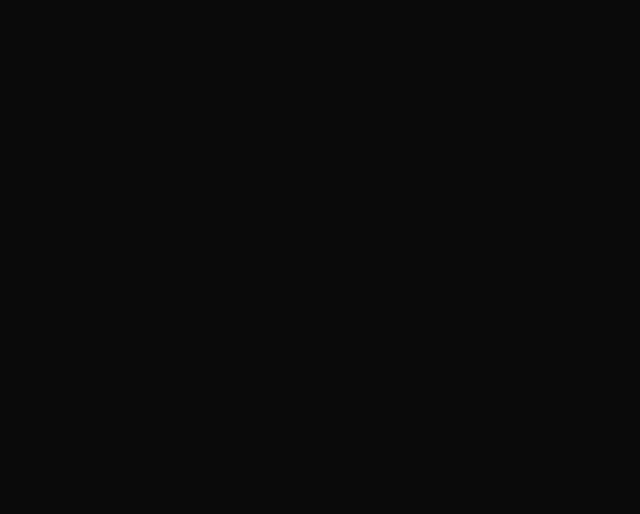
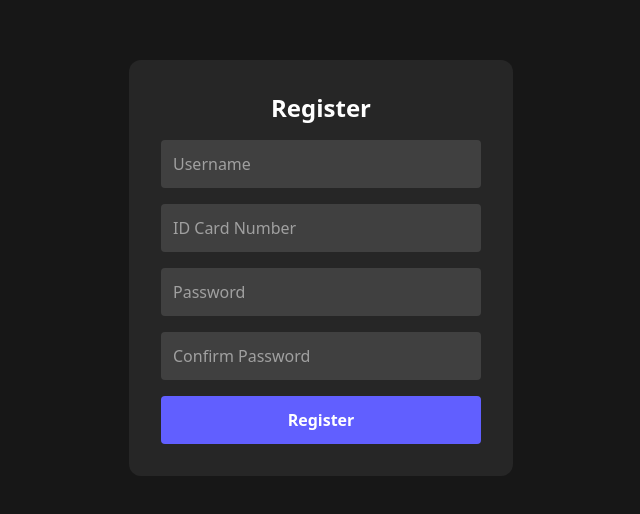
Before and after one commit to Ravi8043/Attendance-Tracker, a React app in the folder frontend/: page /register in a window 1280 px wide. Before the commit this address had no page. Shown: the part 132-646 px from the top of the page, without its empty margins (319-959 px from the left). Built offline with nearby package versions, Linux system fonts and the light colour scheme; the HTML template or start-up script is replaced by a standard one.

Commit message:
login and register pages

```diff
--- a/frontend/src/App.tsx
+++ b/frontend/src/App.tsx
@@ -4,6 +4,7 @@ import { BrowserRouter, Routes, Route } from 'react-router-dom'
 import Login from './pages/Login';
 import Dashboard from './pages/Dashboard';
 import Subject from './pages/Subject';
+import Register from './pages/Register';
 
 function App() {
   return (
@@ -11,6 +12,7 @@ function App() {
     <BrowserRouter>
       <Routes>
         <Route path="/login" element={<Login />} />
+        <Route path="/register" element={<Register />} />
 
         <Route
           path="/"
--- a/frontend/src/pages/Dashboard.tsx
+++ b/frontend/src/pages/Dashboard.tsx
@@ -1,6 +1,8 @@
 import { useEffect, useState } from "react";
 import api from "../api/axios";
 import SubjectCard from "../components/SubjectCard";
+import { useAuth } from "../context/AuthContext";
+import { useNavigate } from "react-router-dom";
 
 type Subject = {
   id: number;
@@ -8,18 +10,23 @@ type Subject = {
   subject_code: string;
 };
 
+type OverAllStats = {
+  present: number;
+  absent: number;
+  total: number;
+  percentage: number;
+};
+
 const Dashboard = () => {
+  const { isAuthenticated } = useAuth();
+  const navigate = useNavigate();
+
   const [subjects, setSubjects] = useState<Subject[]>([]);
-  const [showForm, setShowForm] = useState(false);
-  const [formData, setFormData] = useState({
-    subject_name: "",
-    subject_code: "",
-  });
-  const [loading, setLoading] = useState(false);
+  const [overallStats, setOverallStats] = useState<OverAllStats | null>(null);
 
+  // fetch subjects & stats only if user is logged in
   useEffect(() => {
-    fetchSubjects();
-  }, []);
+    if (!isAuthenticated) return;
 
     const fetchSubjects = async () => {
       try {
@@ -29,89 +36,80 @@ const Dashboard = () => {
         console.error(err);
       }
     };
-//works only for input fields as mentioned in type
-//data sent to the backend
-  const handleChange = (e: React.ChangeEvent<HTMLInputElement>) => {
-    setFormData((prev) => ({
-        ...prev,
-        [e.target.name]: e.target.value,
-    }));
-  };
-//api call to add subject
-  const handleAddSubject = async () => {
-    if (!formData.subject_name || !formData.subject_code) return;
 
+    const fetchOverallStats = async () => {
       try {
-      setLoading(true);
-      await api.post("/api/v1/subjects/", formData);
-      setFormData((prev) => ({
-        ...prev,
-        subject_name: "",
-        subject_code: "",
-      }));
-      setShowForm(false);
-      fetchSubjects();
+        const res = await api.get("/api/v1/attendance/overall-stats/");
+        setOverallStats(res.data);
       } catch (err) {
-      console.error(err);
-    } finally {
-      setLoading(false);
+        console.error("Failed to fetch overall stats", err);
       }
     };
 
+    fetchSubjects();
+    fetchOverallStats();
+  }, [isAuthenticated]);
+
+  // ---- UI ----
+  if (!isAuthenticated) {
+    // Landing view for non-logged-in users
+    return (
+      <div className="flex flex-col items-center justify-center min-h-screen bg-neutral-900 p-4">
+        <h1 className="text-4xl font-bold text-white mb-6 text-center">
+          Welcome to Your Attendance Tracker
+        </h1>
+        <p className="text-neutral-400 mb-8 text-center max-w-md">
+          Track your subjects, attendance, and overall stats all in one place. Please login or register to get started.
+        </p>
+        <div className="flex flex-col sm:flex-row gap-4">
+          <button
+            onClick={() => navigate("/login")}
+            className="px-6 py-3 bg-indigo-500 text-white rounded-lg text-lg font-semibold hover:bg-indigo-600 transition"
+          >
+            Login
+          </button>
+          <button
+            onClick={() => navigate("/register")}
+            className="px-6 py-3 border border-indigo-500 text-indigo-500 rounded-lg text-lg font-semibold hover:bg-indigo-500 hover:text-white transition"
+          >
+            Register
+          </button>
+        </div>
+      </div>
+    );
+  }
+
+  // Authenticated user view
   return (
     <div className="p-6">
       {/* Header */}
       <div className="flex items-center justify-between mb-6">
         <h1 className="text-2xl font-bold">Dashboard</h1>
-
-        <button
-        //if clicked, show form to add subject
-        //if clicked again, hide the form
-          onClick={() => setShowForm(!showForm)}
-          className="bg-indigo-500 hover:bg-indigo-600 text-white px-4 py-2 rounded-md transition"
-        >
-          + Add Subject
-        </button>
       </div>
 
-      {/* Add Subject Form */}
-      {showForm && (
-        <div className="bg-neutral-800 border border-neutral-700 rounded-lg p-4 mb-6">
-          <div className="grid grid-cols-1 md:grid-cols-2 gap-4">
-            <input
-              type="text"
-              name="subject_name"
-              placeholder="Subject Name"
-              value={formData.subject_name}
-              onChange={handleChange}
-              className="bg-neutral-900 border border-neutral-700 text-white p-2 rounded-md focus:outline-none focus:border-indigo-500"
-            />
-
-            <input
-              type="text"
-              name="subject_code"
-              placeholder="Subject Code"
-              value={formData.subject_code}
-              onChange={handleChange}
-              className="bg-neutral-900 border border-neutral-700 text-white p-2 rounded-md focus:outline-none focus:border-indigo-500"
-            />
+      {/* Overall Stats */}
+      {overallStats && (
+        <div className="grid grid-cols-1 md:grid-cols-3 gap-4 mb-8">
+          <div className="bg-neutral-900 border border-neutral-800 rounded-xl p-5">
+            <p className="text-green-400 text-sm">Present</p>
+            <h2 className="text-4xl font-bold text-green-500 mt-2">
+              {overallStats.present}
+            </h2>
           </div>
-
-          <div className="flex gap-3 mt-4">
-            <button
-              onClick={handleAddSubject}
-              disabled={loading}
-              className="bg-indigo-500 hover:bg-indigo-600 px-4 py-2 rounded-md text-white disabled:opacity-50"
-            >
-              {loading ? "Adding..." : "Add Subject"}
-            </button>
-
-            <button
-              onClick={() => setShowForm(false)}
-              className="text-neutral-400 hover:text-white"
-            >
-              Cancel
-            </button>
+          <div className="bg-neutral-900 border border-neutral-800 rounded-xl p-5">
+            <p className="text-red-400 text-sm">Absent</p>
+            <h2 className="text-4xl font-bold text-red-500 mt-2">
+              {overallStats.absent}
+            </h2>
+          </div>
+          <div className="bg-neutral-900 border border-neutral-800 rounded-xl p-5">
+            <p className="text-indigo-400 text-sm">Attendance</p>
+            <h2 className="text-4xl font-bold text-white mt-2">
+              {overallStats.percentage.toFixed(1)}%
+            </h2>
+            <p className="text-neutral-500 text-sm mt-1">
+              Total classes {overallStats.total}
+            </p>
           </div>
         </div>
       )}
--- a/frontend/src/pages/Login.tsx
+++ b/frontend/src/pages/Login.tsx
@@ -1,23 +1,106 @@
+import { useState } from "react";
+import { useNavigate } from "react-router-dom";
 import { login as loginAPI } from "../api/auth";
 import { useAuth } from "../context/AuthContext";
-import { useNavigate } from "react-router-dom";
+import type { LoginPayLoad } from "../types/auth";
 
 const Login = () => {
   const { login } = useAuth();
   const navigate = useNavigate();
 
-  const handleLogin = async () => {
-    const tokens = await loginAPI({
-      username: "Surya",
-      password: "Surya@8043",
-    });
-    // Call the login method from AuthContext to store tokens in localStorage
+  const [form, setForm] = useState<LoginPayLoad>({
+    username: "",
+    password: "",
+  });
 
-    login(tokens);
-    navigate("/");
+  const [loading, setLoading] = useState(false);
+  const [error, setError] = useState("");
+
+  // Handle input change
+  const handleChange = (e: React.ChangeEvent<HTMLInputElement>) => {
+    setForm(prev => ({ ...prev, [e.target.name]: e.target.value }));
   };
 
-  return <button onClick={handleLogin}>Login</button>;
+  const handleLogin = async (e: React.FormEvent) => {
+    e.preventDefault();
+    setError("");
+    setLoading(true);
+
+    try {
+      const tokens = await loginAPI(form); // call backend
+      login(tokens); // save tokens in context/localStorage
+      navigate("/"); // redirect to dashboard
+    } catch (err) {
+      setError(`Login failed. Try again.${err}`);
+    } finally {
+      setLoading(false);
+    }
+  };
+
+  return (
+    <div className="flex items-center justify-center h-screen bg-neutral-900">
+      <form
+        className="bg-neutral-800 p-8 rounded-xl w-80 space-y-6 shadow-md"
+        onSubmit={handleLogin}
+      >
+        <h1 className="text-2xl font-bold text-white text-center">
+          Login
+        </h1>
+
+        {/* Username */}
+        <div className="flex flex-col">
+          <label className="text-sm text-neutral-400 mb-1">Username</label>
+          <input
+            type="text"
+            name="username"
+            value={form.username}
+            onChange={handleChange}
+            className="p-2 rounded-md bg-neutral-700 text-white focus:outline-none focus:ring-2 focus:ring-indigo-500"
+            required
+          />
+        </div>
+
+        {/* Password */}
+        <div className="flex flex-col">
+          <label className="text-sm text-neutral-400 mb-1">Password</label>
+          <input
+            type="password"
+            name="password"
+            value={form.password}
+            onChange={handleChange}
+            className="p-2 rounded-md bg-neutral-700 text-white focus:outline-none focus:ring-2 focus:ring-indigo-500"
+            required
+          />
+        </div>
+
+        {/* Error message */}
+        {error && <p className="text-red-500 text-sm">{error}</p>}
+
+        {/* Submit button */}
+        <button
+          type="submit"
+          disabled={loading}
+          className="w-full bg-indigo-500 text-white p-2 rounded-md font-bold hover:bg-indigo-600 transition disabled:opacity-50"
+        >
+          {loading ? "Logging in..." : "Login"}
+        </button>
+
+        {/* Optional register link */}
+        <p className="text-sm text-neutral-400 text-center">
+          Don't have an account?{" "}
+          <span
+            className="text-indigo-400 cursor-pointer hover:underline"
+            onClick={() => navigate("/register")}
+          >
+            Register
+          </span>
+        </p>
+      </form>
+    </div>
+  );
 };
 
 export default Login;
+
+
+// Surya, Surya@8043
--- a/frontend/src/pages/Register.tsx
+++ b/frontend/src/pages/Register.tsx
@@ -0,0 +1,113 @@
+import { register } from "../api/auth";
+import { useNavigate } from "react-router-dom";
+import { useState } from "react";
+import type { RegisterPayLoad } from "../types/auth";
+
+const Register = () => {
+  const navigate = useNavigate();
+
+  const [form, setForm] = useState<RegisterPayLoad>({
+    username: "",
+    id_card_number: "",
+    password: "",
+    password2: "",
+  });
+
+  const [errors, setErrors] = useState<Record<string, string>>({});
+  const [loading, setLoading] = useState(false);
+
+  const handleChange = (e: React.ChangeEvent<HTMLInputElement>) => {
+    setForm(prev => ({ ...prev, [e.target.name]: e.target.value }));
+    setErrors(prev => ({ ...prev, [e.target.name]: "" }));
+  };
+
+  const handleSubmit = async (e: React.FormEvent) => {
+    e.preventDefault();
+    setLoading(true);
+    setErrors({});
+
+    try {
+      await register(form);       // register user
+      navigate("/login");         // navigate to login
+    } catch (err) {
+      // Type-safe error handling
+      if (typeof err === "object" && err !== null) {
+        const backendErrors = err as Record<string, string[]>;
+        const formatted: Record<string, string> = {};
+        Object.entries(backendErrors).forEach(([key, value]) => {
+          formatted[key] = Array.isArray(value) ? value.join(" ") : String(value);
+        });
+        setErrors(formatted);
+      } else {
+        console.error(err);
+      }
+    } finally {
+      setLoading(false);
+    }
+  };
+
+  return (
+    <div className="flex items-center justify-center min-h-screen bg-neutral-900 p-4">
+      <form
+        onSubmit={handleSubmit}
+        className="bg-neutral-800 p-6 sm:p-8 rounded-xl w-full max-w-sm space-y-4"
+      >
+        <h1 className="text-2xl font-bold text-white text-center">Register</h1>
+
+        <input
+          type="text"
+          name="username"
+          placeholder="Username"
+          value={form.username}
+          onChange={handleChange}
+          className="w-full p-3 rounded bg-neutral-700 text-white"
+        />
+        {errors.username && <p className="text-red-500 text-sm">{errors.username}</p>}
+
+        <input
+          type="text"
+          name="id_card_number"
+          placeholder="ID Card Number"
+          value={form.id_card_number}
+          onChange={handleChange}
+          className="w-full p-3 rounded bg-neutral-700 text-white"
+        />
+        {errors.id_card_number && <p className="text-red-500 text-sm">{errors.id_card_number}</p>}
+
+        <input
+          type="password"
+          name="password"
+          placeholder="Password"
+          value={form.password}
+          onChange={handleChange}
+          className="w-full p-3 rounded bg-neutral-700 text-white"
+        />
+        {errors.password && <p className="text-red-500 text-sm">{errors.password}</p>}
+
+        <input
+          type="password"
+          name="password2"
+          placeholder="Confirm Password"
+          value={form.password2}
+          onChange={handleChange}
+          className="w-full p-3 rounded bg-neutral-700 text-white"
+        />
+        {errors.password2 && <p className="text-red-500 text-sm">{errors.password2}</p>}
+
+        <button
+          type="submit"
+          disabled={loading}
+          className="w-full p-3 bg-indigo-500 rounded text-white font-bold hover:bg-indigo-600 transition"
+        >
+          {loading ? "Registering..." : "Register"}
+        </button>
+
+        {errors.non_field_errors && (
+          <p className="text-red-500 text-sm text-center">{errors.non_field_errors}</p>
+        )}
+      </form>
+    </div>
+  );
+};
+
+export default Register;
```
Also changed, not shown: frontend/src/api/auth.ts (+13 -2 lines), frontend/src/api/axios.ts (+21 -10 lines), 1 other file (tests, documents, lock files or other folders). Lines whose indentation alone changed are shown as unchanged.
